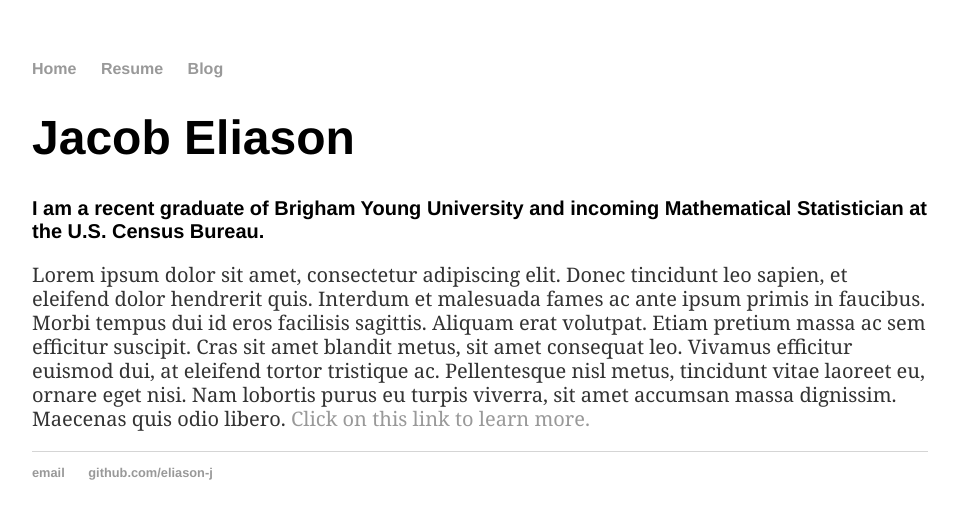
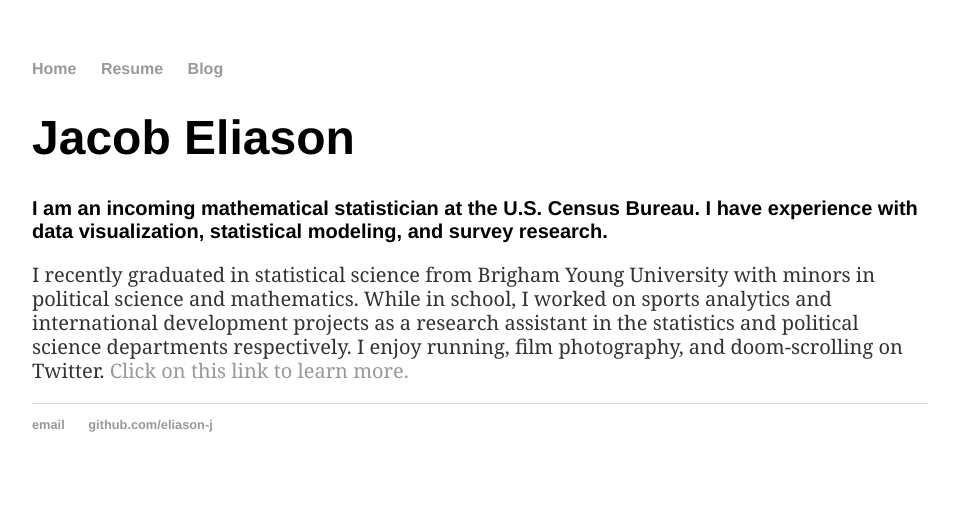
Before and after one commit to eliason-j/eliason-j.github.io, a Jekyll site: the page built from index.html, in a window 1280 px wide. Shown: the top 519 px of the page, without its empty margins (160-1118 px from the left). Built offline with Jekyll 4.4.1, drawn with Linux system fonts in a browser that asks for light colours.

Commit message:
Update index.html

```diff
--- a/index.html
+++ b/index.html
@@ -4,6 +4,6 @@ title: Jacob Eliason
 ---
 <div class="blurb">
 	<h1>Jacob Eliason</h1>
-	<h2>I am a recent graduate of Brigham Young University and incoming Mathematical Statistician at the U.S. Census Bureau.</h2>
-	<p>Lorem ipsum dolor sit amet, consectetur adipiscing elit. Donec tincidunt leo sapien, et eleifend dolor hendrerit quis. Interdum et malesuada fames ac ante ipsum primis in faucibus. Morbi tempus dui id eros facilisis sagittis. Aliquam erat volutpat. Etiam pretium massa ac sem efficitur suscipit. Cras sit amet blandit metus, sit amet consequat leo. Vivamus efficitur euismod dui, at eleifend tortor tristique ac. Pellentesque nisl metus, tincidunt vitae laoreet eu, ornare eget nisi. Nam lobortis purus eu turpis viverra, sit amet accumsan massa dignissim. Maecenas quis odio libero. <a href="/about">Click on this link to learn more.</a></p>
+	<h2>I am an incoming mathematical statistician at the U.S. Census Bureau. I have experience with data visualization, statistical modeling, and survey research.</h2>
+	<p>I recently graduated in statistical science from Brigham Young University with minors in political science and mathematics. While in school, I worked on sports analytics and international development projects as a research assistant in the statistics and political science departments respectively. I enjoy running, film photography, and doom-scrolling on Twitter. <a href="/about">Click on this link to learn more.</a></p>
 </div><!-- /.blurb -->
```
